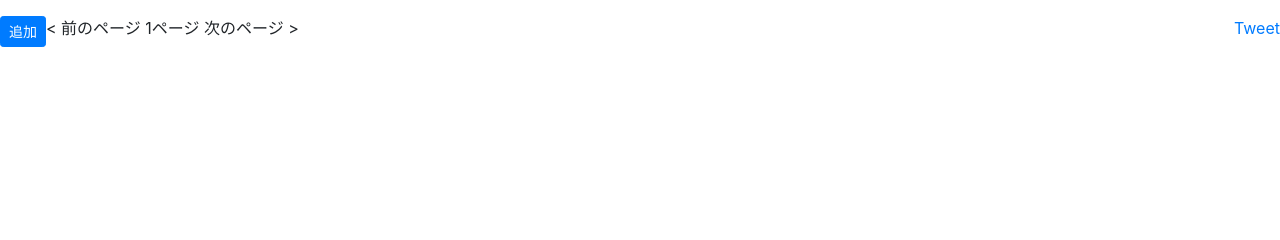
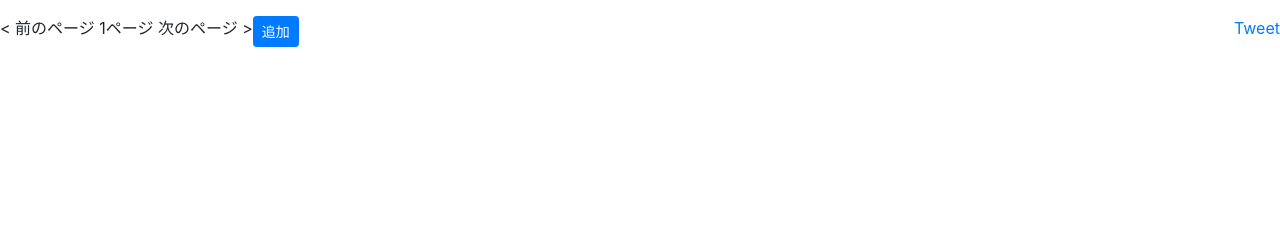
Before and after one commit to m2033099/myapp, a Django app: page /book/ in a window 1280 px wide. Shown: the part 245-485 px from the top of the page. Run offline with Django 3.2, Linux system fonts and the light colour scheme; the visitor is signed in with stand-in values (Sample User, id 1); data that the repository does not hold is empty; some libraries are stand-ins or nearby versions.

Commit message:
cahnge templates

```diff
--- a/templates/book/index.html
+++ b/templates/book/index.html
@@ -42,6 +42,7 @@
 
 
 </table>
+<div style="float: left;">
     {% if books.has_previous %}
     <a href="?page={{ books.previous_page_number }}">&lt; 前のページ</a>
     {% else %}
@@ -55,6 +56,7 @@
     {% else %}
     <span>次のページ &gt;</span>
     {% endif %}
+</div>
 
 <!--ログインしている時は追加ボタンを表示する-->
 {% if user.is_authenticated %}
```
Lines whose indentation alone changed are shown as unchanged.
